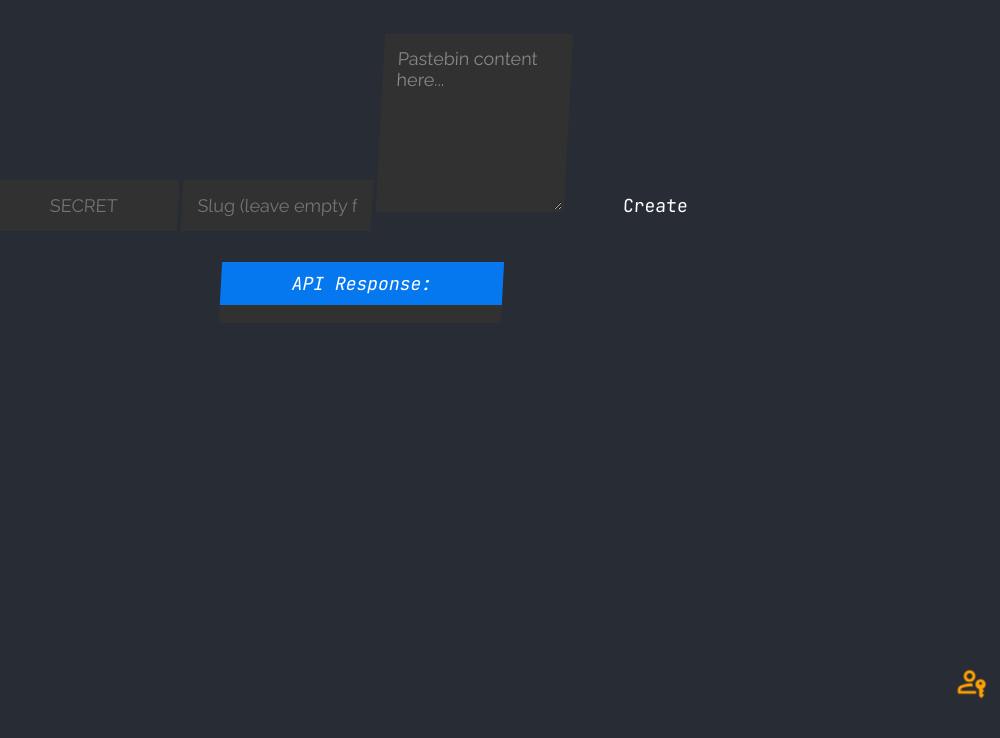
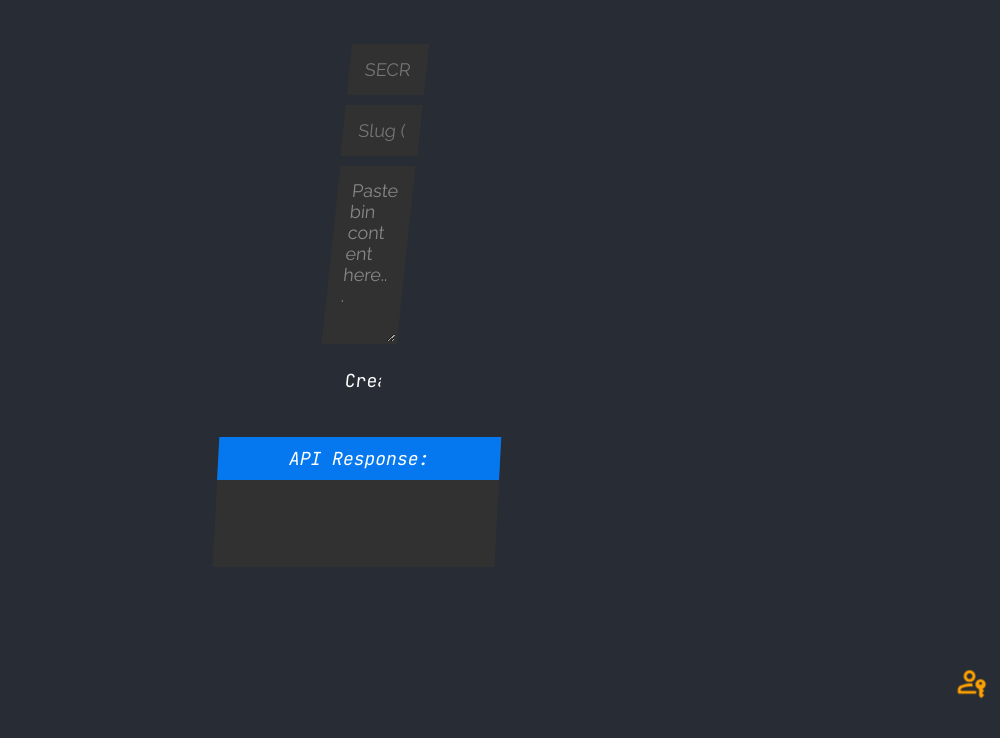
Before and after one commit to peme969/pastebin, a website: page src/index.html in a window 1280 px wide. Shown: the part 72-810 px from the top of the page, without its empty margins (280-1280 px from the left). Drawn offline with nearby package versions, Linux system fonts and the light colour scheme.

Commit message:
Update index.html

```diff
--- a/src/index.html
+++ b/src/index.html
@@ -54,14 +54,14 @@
     height:100%;
     position: relative;
   }
-  .container {
+  .container,.create-form {
     display:flex;
     flex-direction: column;
     justify-content: center;
     align-items: center;
     transform: skew(-3deg);
   }
-  .container> * {
+  .container,.create-form > * {
     margin-top:10px;
   }
 input[type="text"],
@@ -229,6 +229,7 @@ flex-direction: column-reverse;
   width: 22%;
   background-color: #313131;
   margin-top: 30px;
+  height:130px;
 }
 #had {
   width:100%;
```
